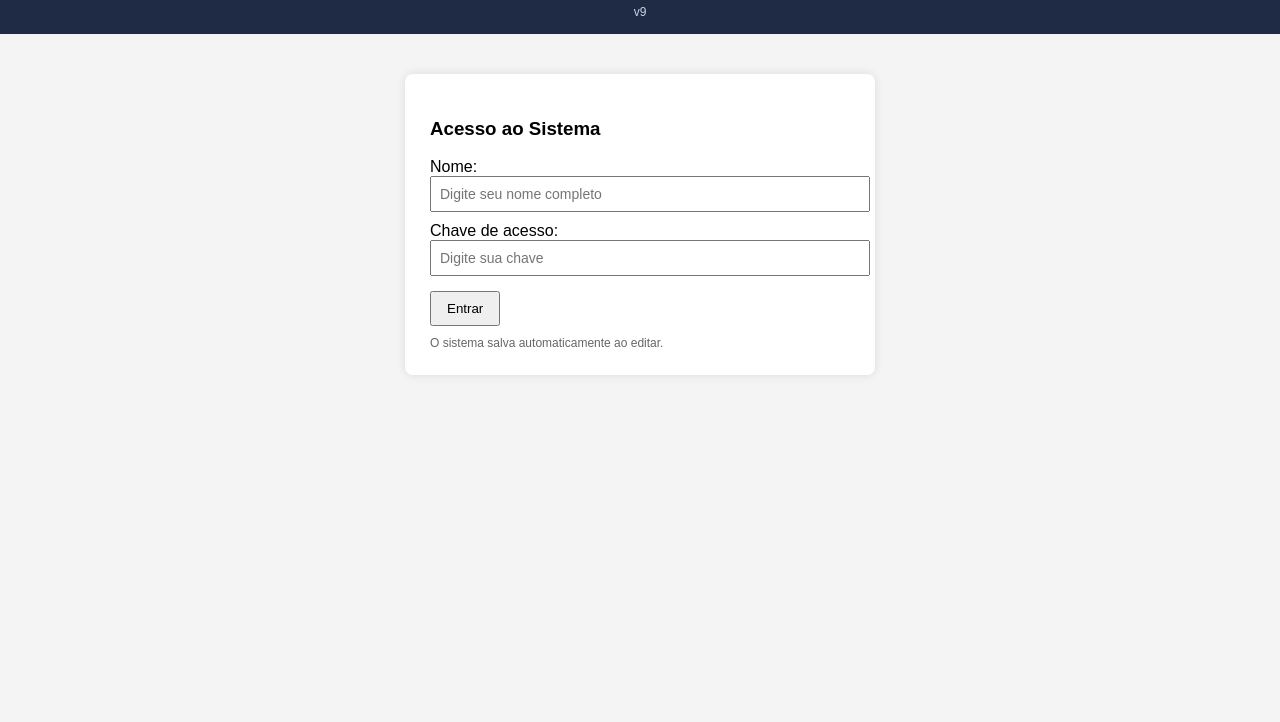
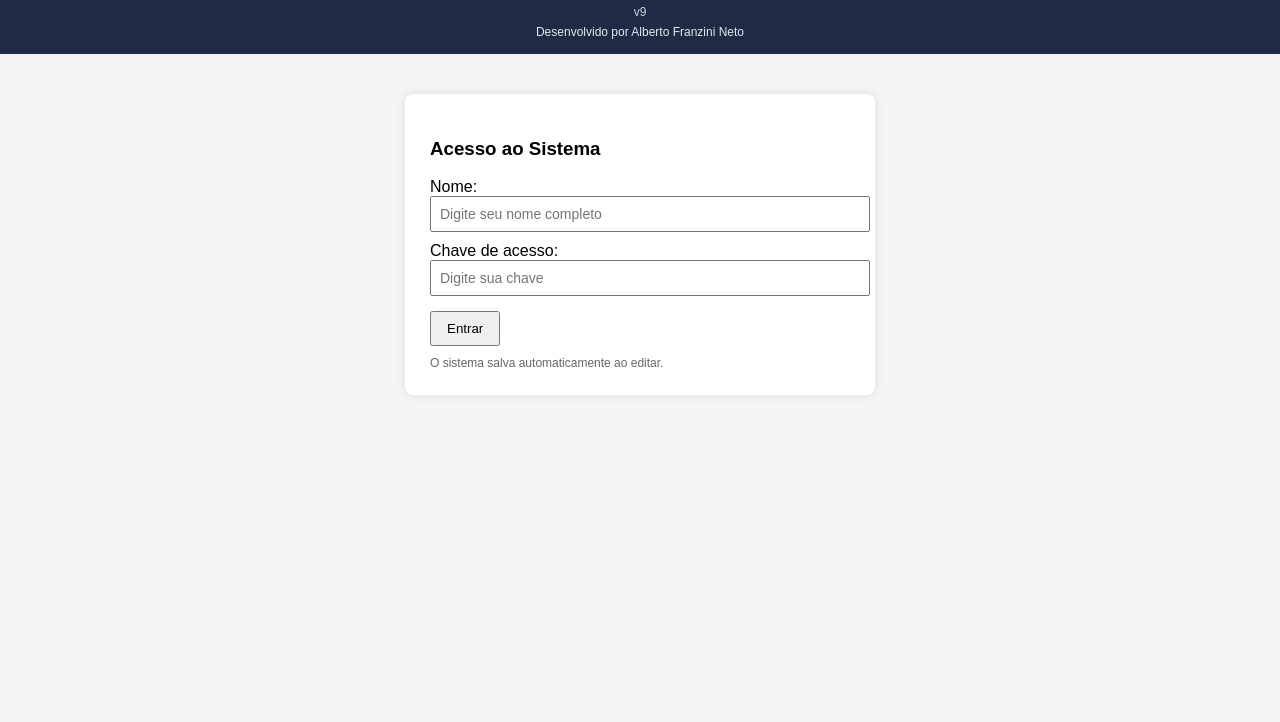
Before and after one commit to albertoairb/escfiof, a website: page public/index.html in a window 1280 px wide. Shown: the part 78-800 px from the top of the page. Drawn offline with Linux system fonts and the light colour scheme.

Commit message:
sistema: autor exibido no header

```diff
--- a/public/index.html
+++ b/public/index.html
@@ -29,6 +29,7 @@
   <header>
     <h2>Escala Semanal de Oficiais</h2>
     <div class="muted" style="color:#cbd5e1;">v9</div>
+    <div style="font-size:12px; margin-top:6px; color:#e2e8f0;">Desenvolvido por Alberto Franzini Neto</div>
   </header>
 
   <!-- LOGIN -->
```
